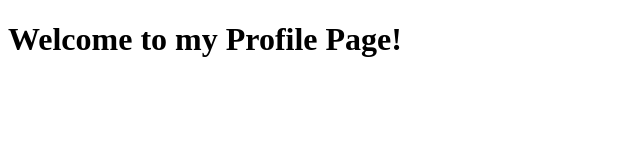
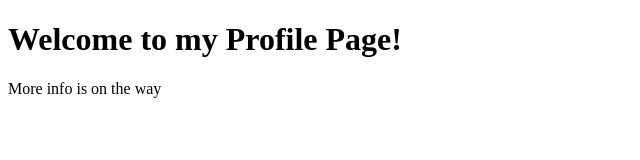
Before and after one commit to husseinahmed-dev/husseinahmed-dev.github.io, a plain HTML site: page index.html in a window 1280 px wide. Shown: the whole page, without its empty margins (0-640 px from the left). Drawn offline with Linux system fonts and the light colour scheme.

Commit message:
Re-Uploading

```diff
--- a/index.html
+++ b/index.html
@@ -6,5 +6,6 @@
 </head>
 <body>
     <h1>Welcome to my Profile Page!</h1>
+    <p>More info is on the way</p>
 </body>
 </html>
```
